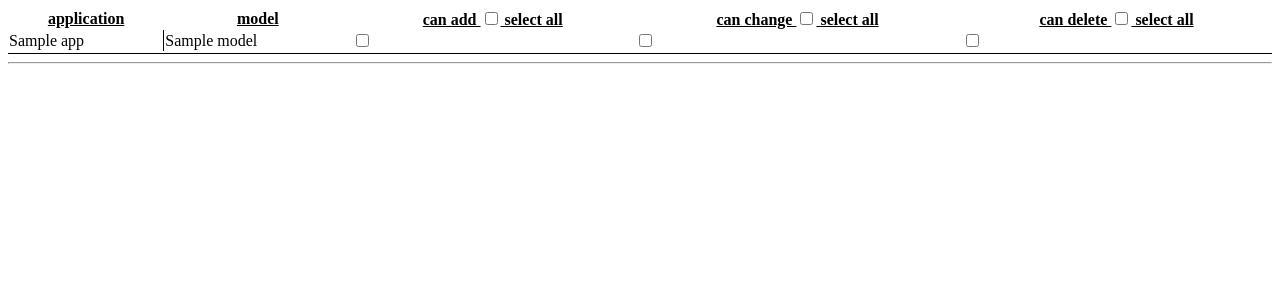
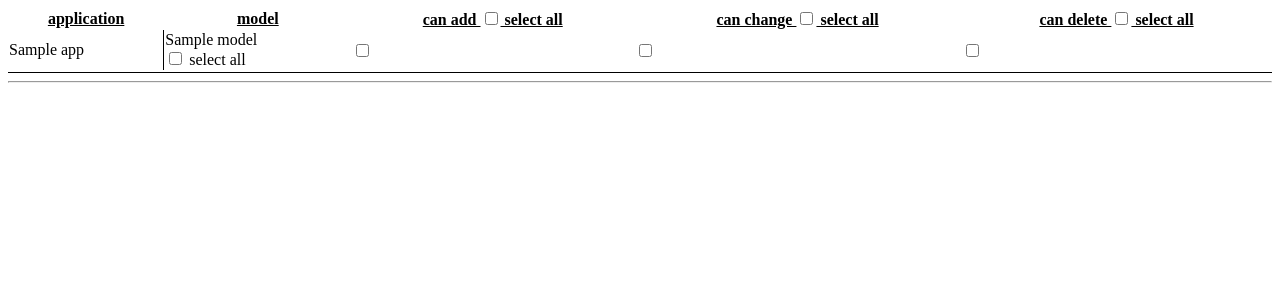
Before and after one commit to RamezIssac/django-tabular-permissions, a Django app: template tabular_permissions/templates/tabular_permissions/admin/tabular_permissions.html in a window 1280 px wide. Shown: the top 300 px of the page. Run offline with Django 3.2, Linux system fonts and the light colour scheme; the template is opened without the code that fills it: most values are stand-ins (such as "Sample title", 1, 10 or a date in 2020).

Commit message:
Added sleect-all for rows

```diff
--- a/tabular_permissions/static/tabular_permissions/tabular_permissions.js
+++ b/tabular_permissions/static/tabular_permissions/tabular_permissions.js
@@ -19,6 +19,12 @@
                 $(e).prop('checked', state)
             })
         });
+        $('.select-all.select-row').on('change', function(){
+            var $this = $(this);
+            $this.parents('tr').find('.checkbox').not('.select-all').each(function(i,elem){
+                $(elem).prop('checked', $this.prop('checked'));
+            })
+        });
         $('form').on('submit', function () {
             var user_perms = [];
             var table_permissions = $('#tabular_permissions');
--- a/tabular_permissions/templates/tabular_permissions/admin/tabular_permissions.html
+++ b/tabular_permissions/templates/tabular_permissions/admin/tabular_permissions.html
@@ -1,6 +1,7 @@
 {% load i18n %}
 
-<table id="tabular_permissions" class="table table-condensed table-striped table-hover" cellspacing="0" width="100%" data-input-name="{{ input_name }}">
+<table id="tabular_permissions" class="table table-condensed table-striped table-hover" cellspacing="0" width="100%"
+       data-input-name="{{ input_name }}">
     <thead>
     <tr>
         <th> {% trans 'application' %}</th>
@@ -40,15 +41,23 @@
 
                 {% if forloop.counter0 == 0 %}
                     <td rowspan="{{ app.models|length }}" class="app-name{% if LANGUAGE_BIDI %}-rtl {% endif %}"
-                        data-app-name="{{ app.label }}">{{ app.verbose_name }}</td>
+                        data-app-name="{{ app.label }}">{{ app.verbose_name }}
+                    </td>
                 {% endif %}
                 <td>
                     {{ model.verbose_name }}
+                    <div class="input">
+                        <label>
+                            <input type="checkbox" class="checkbox select-all select-row"
+                                    data-model-name="{{ model.model_name }}">
+                            {% trans 'select all' %}
+                        </label>
+                    </div>
                 </td>
                 <td class="add">
                     <div class="input">
                         <label>
-                            <input type="checkbox" class="checkbox add"
+                            <input type="checkbox" class="checkbox add {{ model.model_name }}"
                                    id="id_{{ model.add_perm_name }}" data-perm-id="{{ model.add_perm_id }}"
                                     {% if model.add_perm_id in user_permissions %}
                                    checked="checked"
@@ -59,7 +68,7 @@
                 <td class="change">
                     <div class="checkbox ">
                         <label>
-                            <input type="checkbox" class="checkbox change"
+                            <input type="checkbox" class="checkbox change {{ model.model_name }}"
                                    id="id_{{ model.change_perm_name }}" data-perm-id="{{ model.change_perm_id }}"
                                     {% if model.change_perm_id in user_permissions %}
                                    checked="checked"
@@ -70,7 +79,7 @@
                 <td class="delete">
                     <div class="checkbox ">
                         <label>
-                            <input type="checkbox" class="checkbox delete"
+                            <input type="checkbox" class="checkbox delete {{ model.model_name }}"
                                    id="id_{{ model.delete_perm_name }}" data-perm-id="{{ model.delete_perm_id }}"
                                     {% if model.delete_perm_id in user_permissions %}
                                    checked="checked"
@@ -94,21 +103,23 @@
 {% block style %}
     {#    Seems a waste to request those couple of sad lines from the server as separate css file #}
     <style>
-    .user-permissions-app-separator{
+        .user-permissions-app-separator {
             border-bottom: 1px solid black;
         }
 
         .app-name-rtl {
             border-left: 1px black solid;
         }
+
         .app-name {
             border-right: 1px black solid;
         }
-    th{
+
+        th {
             text-decoration: underline;
         }
 
-    .related-widget-wrapper-user-permissions{
+        .related-widget-wrapper-user-permissions {
             width: 90%;
         }
     </style>
--- a/tabular_permissions/widgets.py
+++ b/tabular_permissions/widgets.py
@@ -62,6 +62,7 @@ class TabularPermissionsWidget(FilteredSelectMultiple):
 
                 if add_perm_id and change_perm_id and delete_perm_id:
                     app_dict['models'].append({
+                        'model_name': model_name,
                         'model': model,
                         'verbose_name_plural': force_text(model._meta.verbose_name_plural),
                         'verbose_name': force_text(model._meta.verbose_name),
```
Also changed, not shown: tests/test_tabular_permissions/tests.py (+45 -29 lines), 1 other file. Lines whose indentation alone changed are shown as unchanged.
